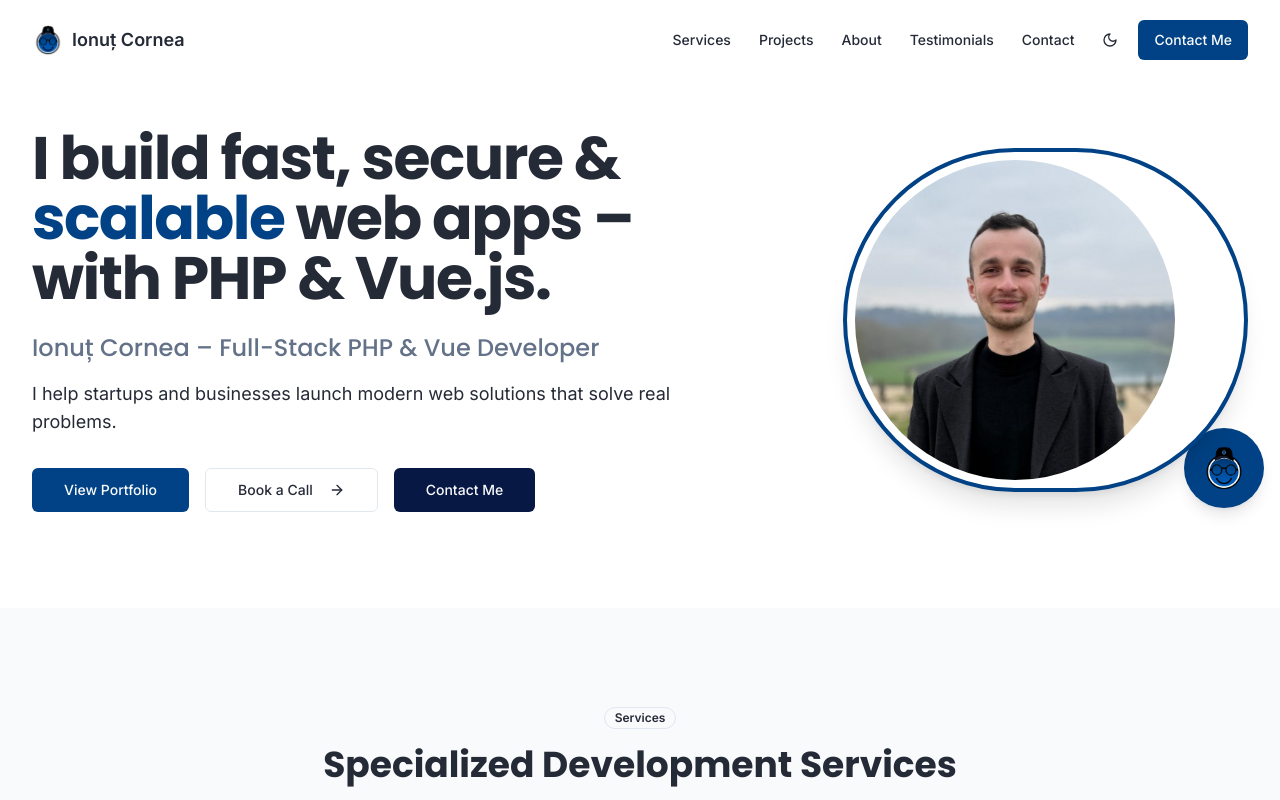
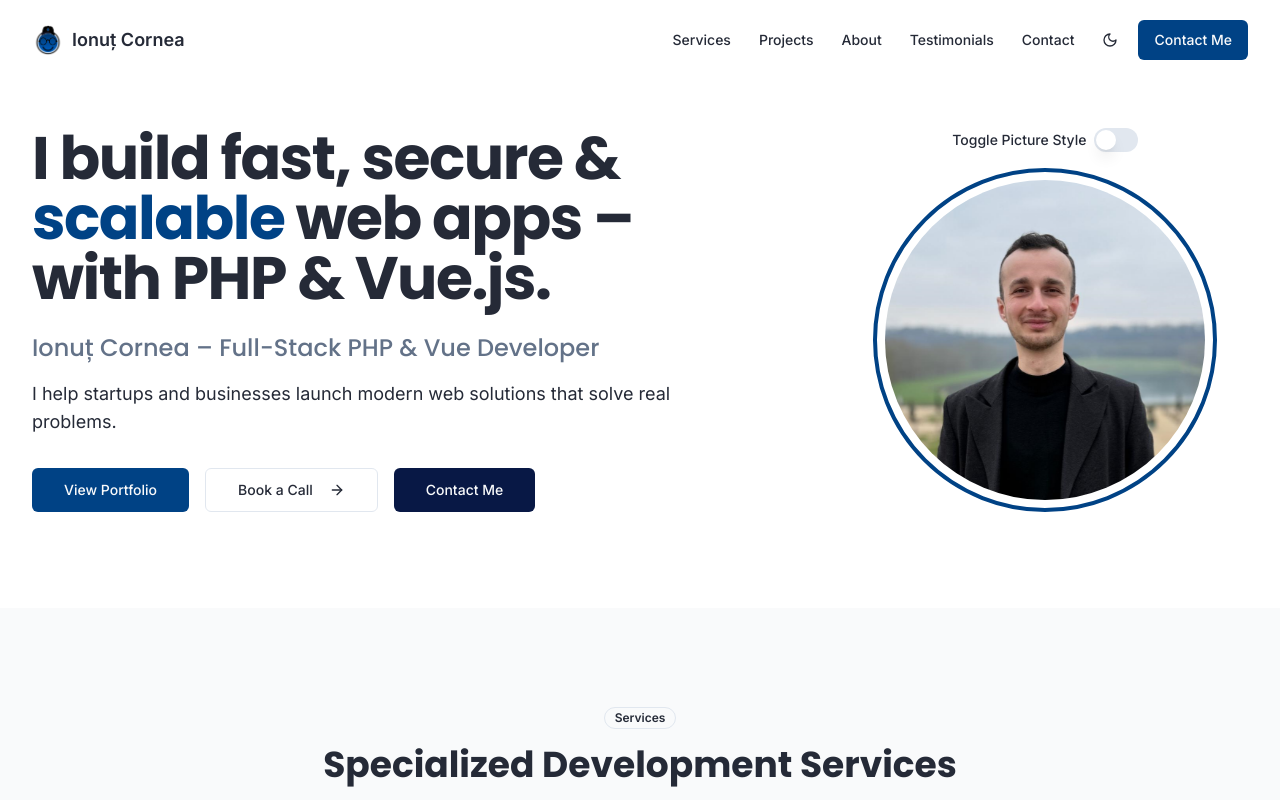
Before and after one commit to ionutcorneadev/ionut-cornea-web-canvas, a React (Vite) app: page / in a window 1280 px wide. Shown: the top 800 px of the page. Built offline with nearby package versions, Linux system fonts and the light colour scheme.

Commit message:
feat: Implement profile picture toggle
- Added a toggle button to the profile picture section.
- When toggled, the profile picture moves slightly to the right, and the border color changes from blue to green.
- Removed the logo and blue circle from the profile picture area.

```diff
--- a/src/components/Hero.tsx
+++ b/src/components/Hero.tsx
@@ -1,8 +1,16 @@
 
 import { Button } from "@/components/ui/button";
 import { ArrowRight } from "lucide-react";
+import { useState } from "react";
+import { Switch } from "@/components/ui/switch";
 
 const Hero = () => {
+  const [isToggled, setIsToggled] = useState(false);
+
+  const handleToggle = () => {
+    setIsToggled(!isToggled);
+  };
+
   return (
     <section id="hero" className="pt-28 md:pt-32 pb-16 md:pb-24">
       <div className="container px-4 sm:px-6 lg:px-8 mx-auto">
@@ -39,19 +47,28 @@ const Hero = () => {
           </div>
 
           <div className="lg:w-1/3 relative animate-fade-in animate-delay-300">
-            <div className="relative z-10 bg-white dark:bg-gray-800 p-2 rounded-full border-4 border-brand-blue dark:border-brand-lightBlue shadow-xl">
+            <div className="flex flex-col items-center">
+              <div className="mb-4 flex items-center gap-2">
+                <span className="text-sm font-medium">Toggle Picture Style</span>
+                <Switch
+                  checked={isToggled}
+                  onCheckedChange={handleToggle}
+                  className="data-[state=checked]:bg-green-500"
+                />
+              </div>
+
+              <div className={`relative z-10 p-2 rounded-full
+                ${isToggled
+                  ? 'transform translate-x-4 border-4 border-green-500'
+                  : 'border-4 border-brand-blue dark:border-brand-lightBlue'}
+                transition-all duration-300 ease-in-out`}
+              >
                 <img
                   src="/lovable-uploads/f06cafc4-2749-4ed4-a74a-abd98575437c.png"
                   alt="Ionuț Cornea"
                   className="w-64 h-64 sm:w-80 sm:h-80 rounded-full object-cover"
                 />
               </div>
-            <div className="absolute -bottom-4 -right-4 flex items-center justify-center bg-brand-blue text-white dark:bg-accent rounded-full p-4 shadow-lg">
-              <img
-                src="/lovable-uploads/c84c1cdc-f256-4d0a-930e-85ffbb27a0a8.png"
-                alt="Personal Logo"
-                className="h-12 w-12"
-              />
             </div>
           </div>
         </div>
```
Lines whose indentation alone changed are shown as unchanged.
